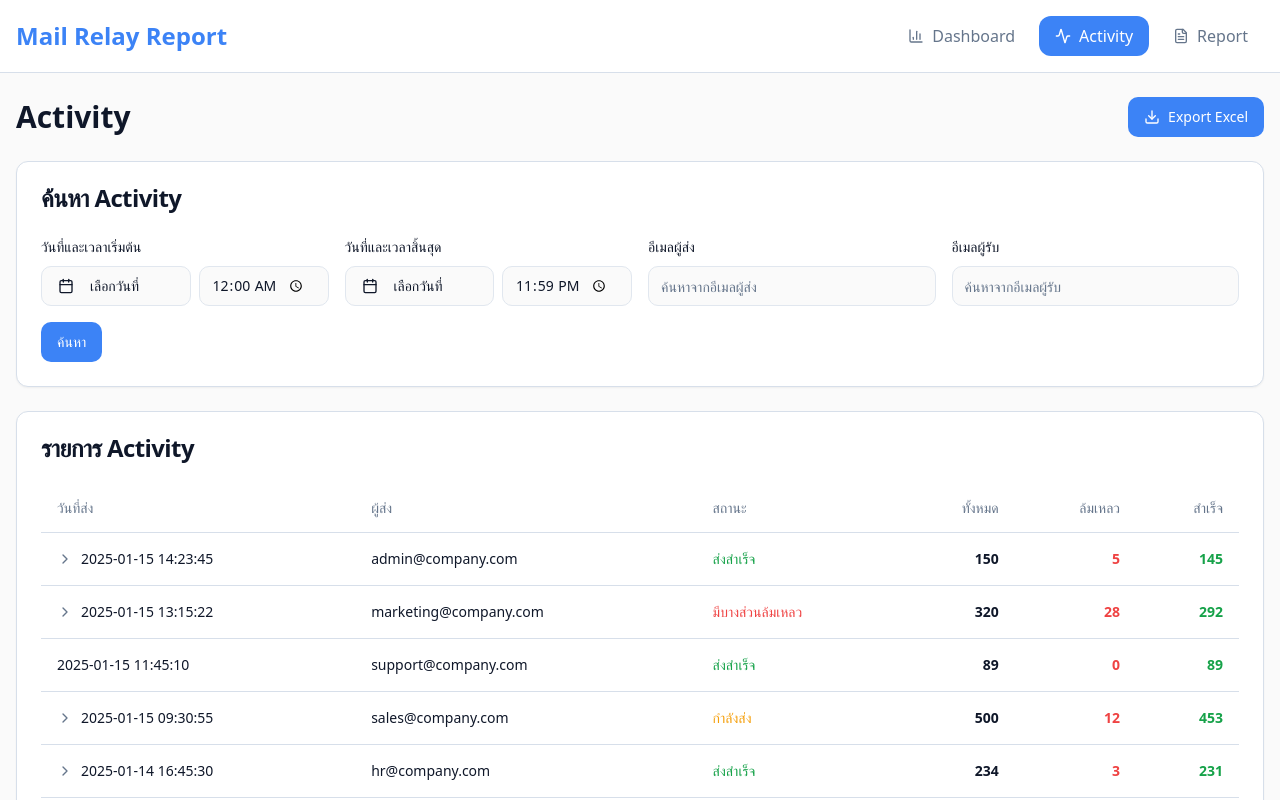
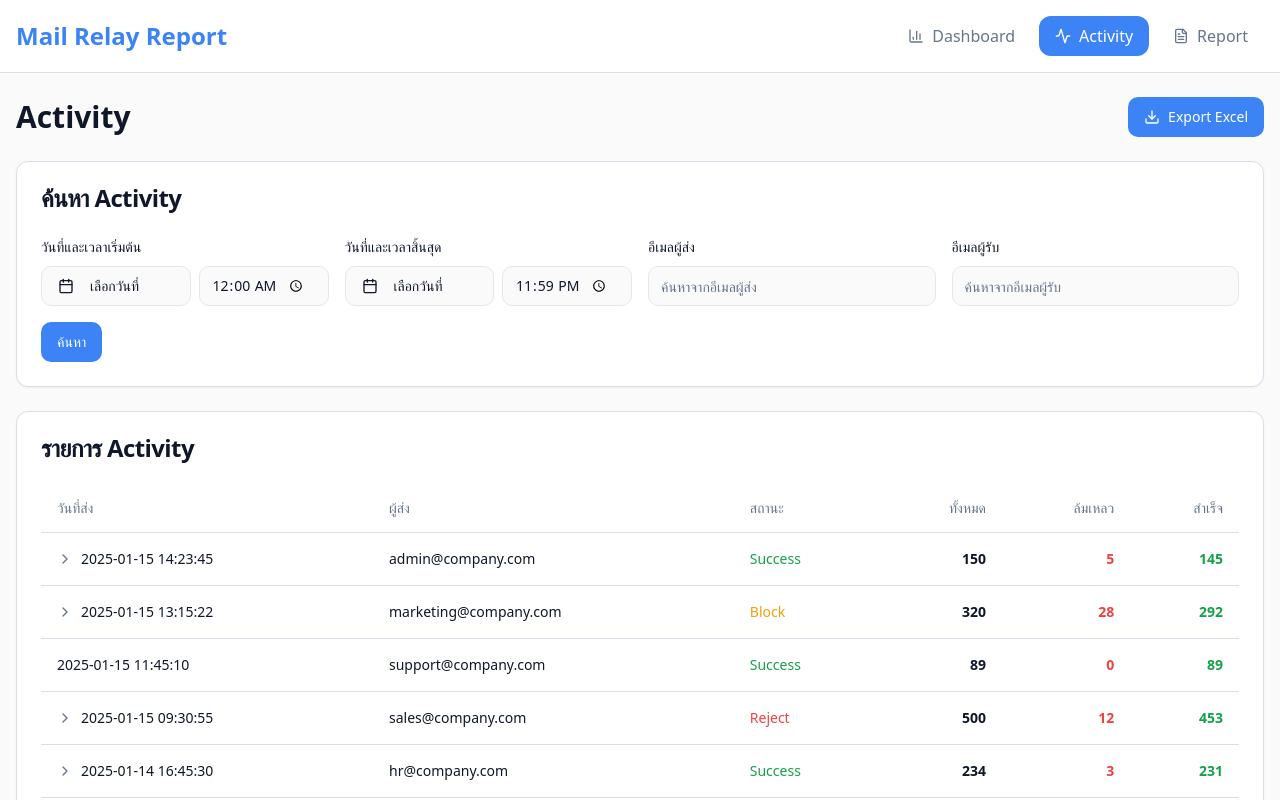
Before and after one commit to Wawilai/relay-stats-hub, a React (Vite) app: page /activity in a window 1280 px wide. Shown: the top 800 px of the page. Built offline with nearby package versions, Linux system fonts and the light colour scheme; the HTML template or start-up script is replaced by a standard one.

Commit message:
Refactor: Filter Activity status

```diff
--- a/src/pages/Activity.tsx
+++ b/src/pages/Activity.tsx
@@ -42,7 +42,7 @@ const Activity = () => {
     {
       date: "2025-01-15 14:23:45",
       sender: "admin@company.com",
-      status: "ส่งสำเร็จ",
+      status: "Success",
       total: 150,
       failed: 5,
       success: 145,
@@ -57,7 +57,7 @@ const Activity = () => {
     {
       date: "2025-01-15 13:15:22",
       sender: "marketing@company.com",
-      status: "มีบางส่วนล้มเหลว",
+      status: "Block",
       total: 320,
       failed: 28,
       success: 292,
@@ -67,11 +67,11 @@ const Activity = () => {
         { email: "invalid@test.com", reason: "Invalid email format" },
       ]
     },
-    { date: "2025-01-15 11:45:10", sender: "support@company.com", status: "ส่งสำเร็จ", total: 89, failed: 0, success: 89, failedRecipients: [] },
+    { date: "2025-01-15 11:45:10", sender: "support@company.com", status: "Success", total: 89, failed: 0, success: 89, failedRecipients: [] },
     {
       date: "2025-01-15 09:30:55",
       sender: "sales@company.com",
-      status: "กำลังส่ง",
+      status: "Reject",
       total: 500,
       failed: 12,
       success: 453,
@@ -83,7 +83,7 @@ const Activity = () => {
     {
       date: "2025-01-14 16:45:30",
       sender: "hr@company.com",
-      status: "ส่งสำเร็จ",
+      status: "Success",
       total: 234,
       failed: 3,
       success: 231,
@@ -96,7 +96,7 @@ const Activity = () => {
     {
       date: "2025-01-14 15:20:18",
       sender: "admin@company.com",
-      status: "ส่งสำเร็จ",
+      status: "Success",
       total: 178,
       failed: 8,
       success: 170,
@@ -108,7 +108,7 @@ const Activity = () => {
     {
       date: "2025-01-14 14:10:42",
       sender: "marketing@company.com",
-      status: "มีบางส่วนล้มเหลว",
+      status: "Block",
       total: 445,
       failed: 35,
       success: 410,
@@ -121,7 +121,7 @@ const Activity = () => {
     {
       date: "2025-01-14 12:35:15",
       sender: "support@company.com",
-      status: "ส่งสำเร็จ",
+      status: "Success",
       total: 123,
       failed: 2,
       success: 121,
@@ -133,7 +133,7 @@ const Activity = () => {
     {
       date: "2025-01-14 10:50:33",
       sender: "sales@company.com",
-      status: "ส่งสำเร็จ",
+      status: "Success",
       total: 267,
       failed: 7,
       success: 260,
@@ -145,7 +145,7 @@ const Activity = () => {
     {
       date: "2025-01-14 09:15:28",
       sender: "info@company.com",
-      status: "กำลังส่ง",
+      status: "Reject",
       total: 389,
       failed: 15,
       success: 356,
@@ -154,12 +154,12 @@ const Activity = () => {
         { email: "policy@violation.com", reason: "Policy violation" },
       ]
     },
-    { date: "2025-01-13 17:30:50", sender: "admin@company.com", status: "ส่งสำเร็จ", total: 156, failed: 4, success: 152, failedRecipients: [] },
-    { date: "2025-01-13 16:22:10", sender: "marketing@company.com", status: "ส่งสำเร็จ", total: 298, failed: 9, success: 289, failedRecipients: [] },
+    { date: "2025-01-13 17:30:50", sender: "admin@company.com", status: "Success", total: 156, failed: 4, success: 152, failedRecipients: [] },
+    { date: "2025-01-13 16:22:10", sender: "marketing@company.com", status: "Success", total: 298, failed: 9, success: 289, failedRecipients: [] },
     {
       date: "2025-01-13 15:18:45",
       sender: "support@company.com",
-      status: "มีบางส่วนล้มเหลว",
+      status: "Block",
       total: 189,
       failed: 22,
       success: 167,
@@ -168,13 +168,13 @@ const Activity = () => {
         { email: "full@storage.com", reason: "Storage full" },
       ]
     },
-    { date: "2025-01-13 14:05:33", sender: "sales@company.com", status: "ส่งสำเร็จ", total: 334, failed: 5, success: 329, failedRecipients: [] },
-    { date: "2025-01-13 11:40:22", sender: "hr@company.com", status: "ส่งสำเร็จ", total: 145, failed: 3, success: 142, failedRecipients: [] },
-    { date: "2025-01-12 16:55:18", sender: "admin@company.com", status: "ส่งสำเร็จ", total: 223, failed: 6, success: 217, failedRecipients: [] },
+    { date: "2025-01-13 14:05:33", sender: "sales@company.com", status: "Success", total: 334, failed: 5, success: 329, failedRecipients: [] },
+    { date: "2025-01-13 11:40:22", sender: "hr@company.com", status: "Success", total: 145, failed: 3, success: 142, failedRecipients: [] },
+    { date: "2025-01-12 16:55:18", sender: "admin@company.com", status: "Success", total: 223, failed: 6, success: 217, failedRecipients: [] },
     {
       date: "2025-01-12 15:25:40",
       sender: "marketing@company.com",
-      status: "กำลังส่ง",
+      status: "Reject",
       total: 456,
       failed: 18,
       success: 423,
@@ -183,12 +183,12 @@ const Activity = () => {
         { email: "invalid@mx.com", reason: "Invalid MX record" },
       ]
     },
-    { date: "2025-01-12 14:12:55", sender: "support@company.com", status: "ส่งสำเร็จ", total: 167, failed: 4, success: 163, failedRecipients: [] },
-    { date: "2025-01-12 12:48:30", sender: "sales@company.com", status: "ส่งสำเร็จ", total: 289, failed: 7, success: 282, failedRecipients: [] },
+    { date: "2025-01-12 14:12:55", sender: "support@company.com", status: "Success", total: 167, failed: 4, success: 163, failedRecipients: [] },
+    { date: "2025-01-12 12:48:30", sender: "sales@company.com", status: "Success", total: 289, failed: 7, success: 282, failedRecipients: [] },
     {
       date: "2025-01-12 10:30:15",
       sender: "info@company.com",
-      status: "มีบางส่วนล้มเหลว",
+      status: "Block",
       total: 378,
       failed: 31,
       success: 347,
@@ -344,9 +344,9 @@ const Activity = () => {
                           <TableCell>
                             <span
                               className={
-                                item.status === "ส่งสำเร็จ"
+                                item.status === "Success"
                                   ? "text-success"
-                                  : item.status === "กำลังส่ง"
+                                  : item.status === "Block"
                                   ? "text-warning"
                                   : "text-destructive"
                               }
```
